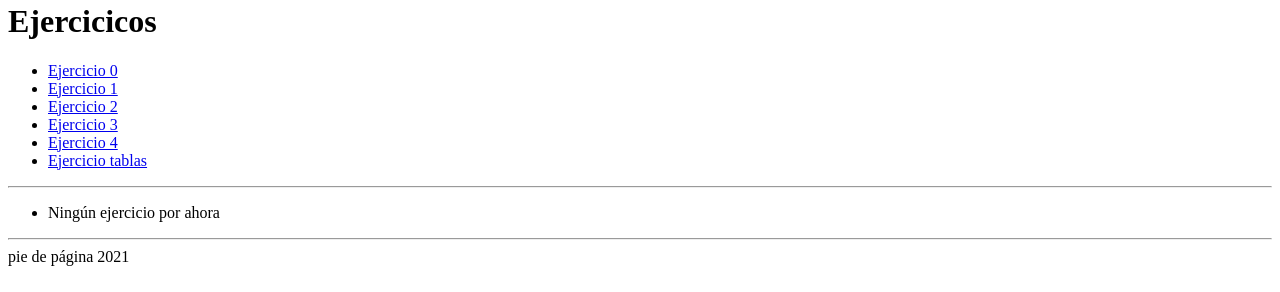
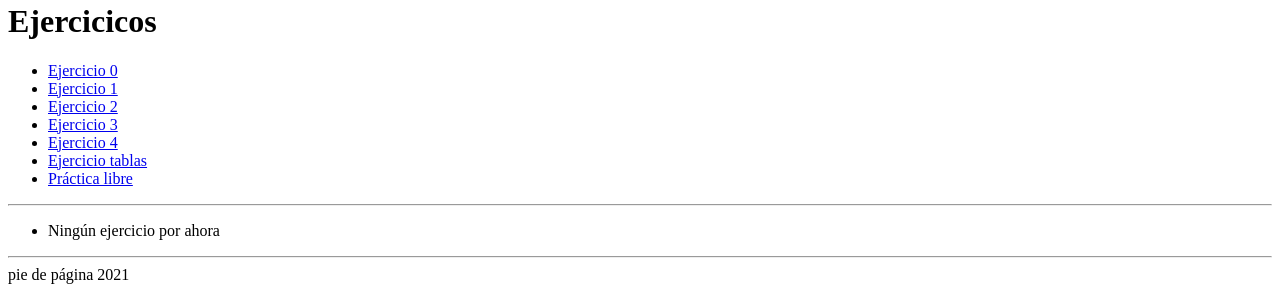
Before and after one commit to Oliwizz7/oliwizz7.github.io, a plain HTML site: page index.html in a window 1280 px wide. Shown: the part 824-1116 px from the top of the page. Drawn offline with Linux system fonts and the light colour scheme.

Commit message:
Add files via upload

```diff
--- a/index.html
+++ b/index.html
@@ -23,6 +23,7 @@
 					<li> <a href="pagina 5.html"> Ejercicio 3</a> </li>
 					<li> <a href="pagina 6.html"> Ejercicio 4 </a> </li>
 					<li> <a href="tabla1.html"> Ejercicio tablas </a> </li>
+					<li> <a href="tarealibre.html"> Práctica libre </a> </li>
 				</ul>
 			</article>
 
```
